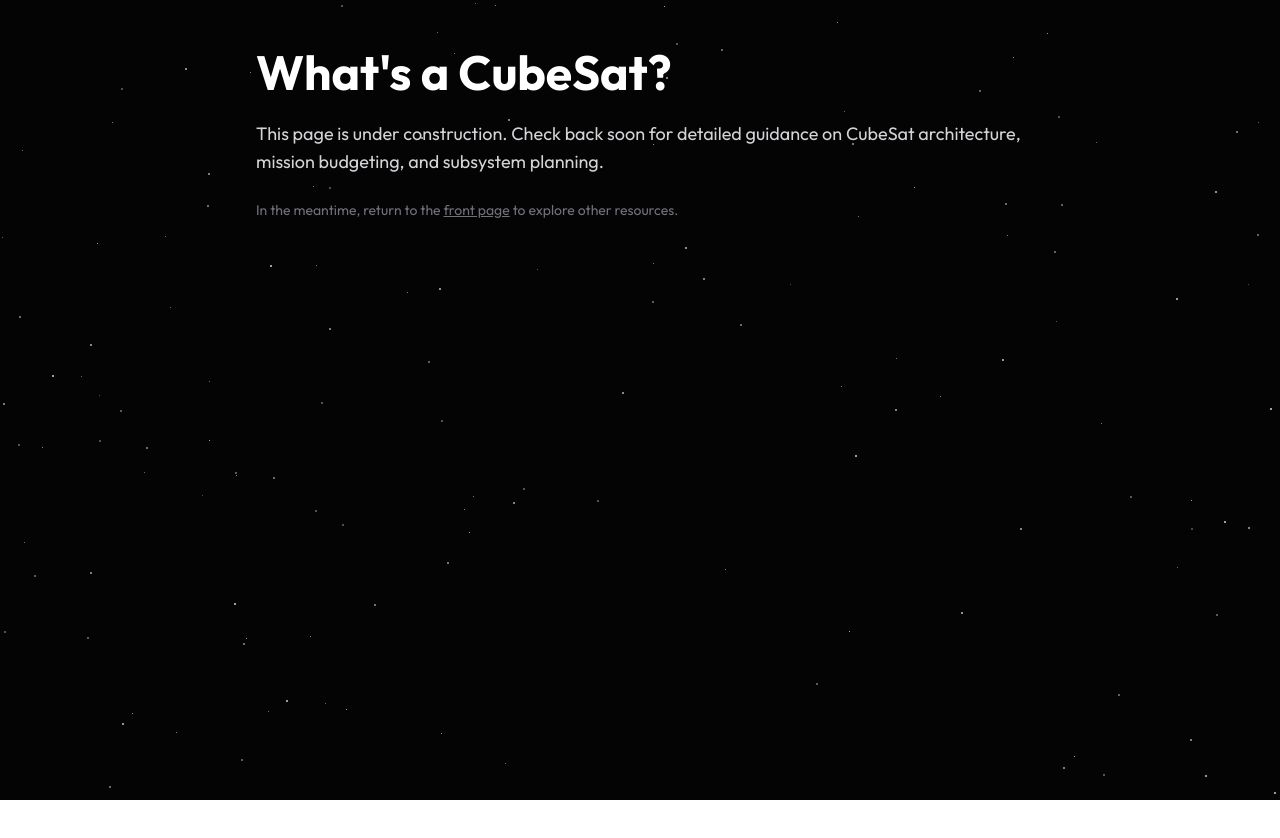
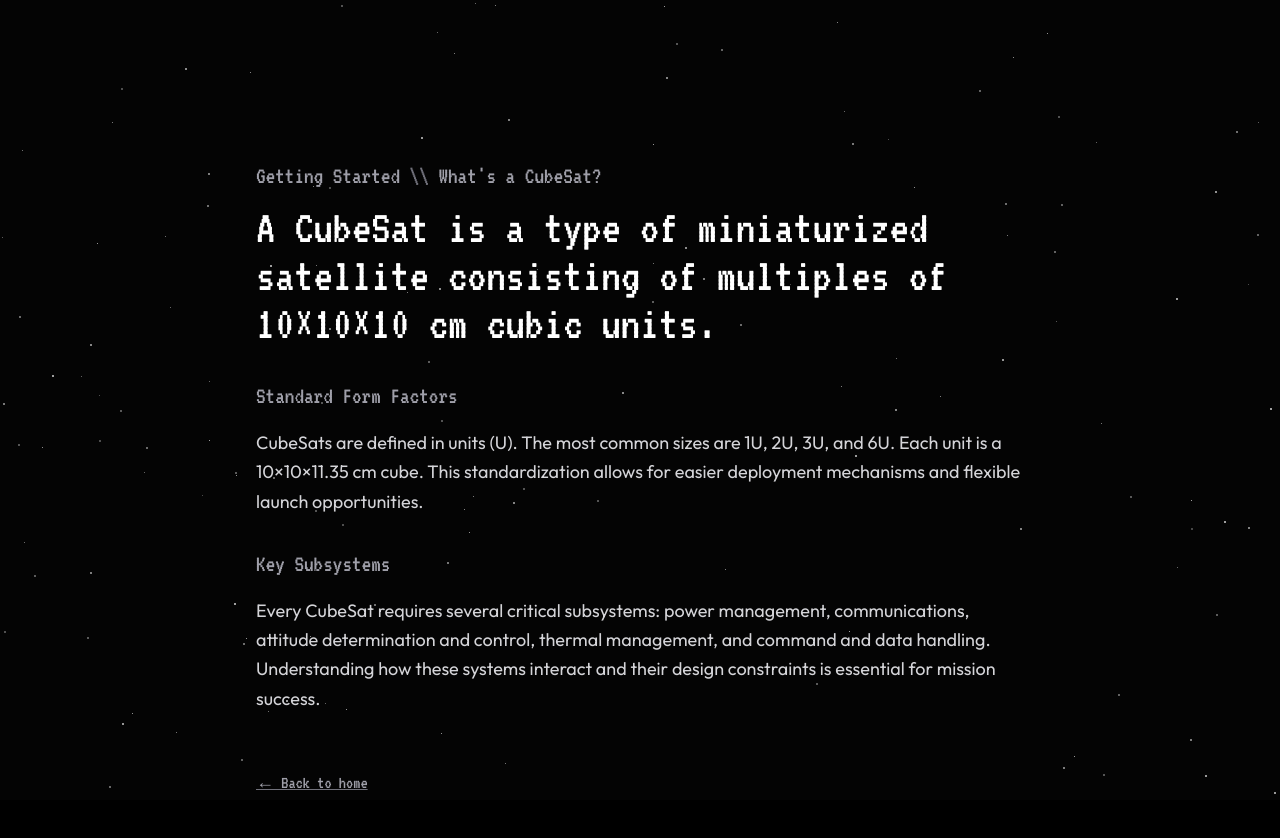
Before and after one commit to CubeSource/website-resources, a Next.js app in the folder resources/: page /docs/foundations in a window 1280 px wide. Shown: the top 838 px of the page. Before the commit the page ends 800 px from the top, so only its background shows below. Built offline with nearby package versions, Linux system fonts and the light colour scheme.

Commit message:
started organizing content of first page to test design

```diff
--- a/resources/app/docs/foundations/page.tsx
+++ b/resources/app/docs/foundations/page.tsx
@@ -2,28 +2,52 @@
 
 import Link from "next/link";
 import StarryBackground from "../../../components/StarryBackground";
+import { vt323 } from "../../../lib/fonts";
 
 export default function FoundationsPage() {
   return (
     <div className="relative min-h-dvh bg-black text-zinc-200">
       <StarryBackground />
-      <main className="relative z-10 min-h-dvh px-6 py-12 text-zinc-100 md:px-10">
-        <div className="mx-auto max-w-3xl space-y-6">
-        <h1 className="text-4xl font-bold text-white sm:text-5xl">
-          What&apos;s a CubeSat?
-        </h1>
-        <p className="text-base text-zinc-300 sm:text-lg">
-          This page is under construction. Check back soon for detailed
-          guidance on CubeSat architecture, mission budgeting, and subsystem
-          planning.
-        </p>
-        <p className="text-sm text-zinc-500">
-          In the meantime, return to the{" "}
-          <Link href="/" className="underline decoration-zinc-500 hover:text-white">
-            front page
-          </Link>{" "}
-          to explore other resources.
-        </p>
+      <main className="relative z-10 flex min-h-dvh items-start justify-center py-20 px-6 sm:py-24 md:px-10 md:py-40">
+        <div className="w-full max-w-3xl space-y-8">
+          <div className="space-y-3">
+            <p className={`${vt323.className} text-xl text-zinc-400 sm:text-2xl`}>
+              Getting Started <span className="text-zinc-500">\\</span> What&apos;s a CubeSat?
+            </p>
+            <h1 className={`${vt323.className} text-xl text-white sm:text-5xl`}>
+              A CubeSat is a type of miniaturized satellite consisting of multiples of 10×10×10 cm cubic units.
+            </h1>
+          </div>
+
+          <section className="space-y-4">
+            <h2 className={`${vt323.className} text-xl text-zinc-400 sm:text-2xl`}>
+              Standard Form Factors
+            </h2>
+            <p className="text-base text-zinc-300 sm:text-lg leading-relaxed">
+              CubeSats are defined in units (U). The most common sizes are 1U, 2U, 3U, and 6U. Each unit is a 10×10×11.35 cm cube.
+              This standardization allows for easier deployment mechanisms and flexible launch opportunities.
+            </p>
+          </section>
+
+          <section className="space-y-4">
+            <h2 className={`${vt323.className} text-xl text-zinc-400 sm:text-2xl`}>
+              Key Subsystems
+            </h2>
+            <p className="text-base text-zinc-300 sm:text-lg leading-relaxed">
+              Every CubeSat requires several critical subsystems: power management, communications, attitude determination and control,
+              thermal management, and command and data handling. Understanding how these systems interact and their design constraints
+              is essential for mission success.
+            </p>
+          </section>
+
+          <div className="pt-6">
+            <Link
+              href="/"
+              className={`${vt323.className} text-lg text-zinc-400 underline decoration-zinc-500 hover:text-zinc-200 hover:decoration-zinc-300 transition-colors`}
+            >
+              ← Back to home
+            </Link>
+          </div>
         </div>
       </main>
     </div>
```
